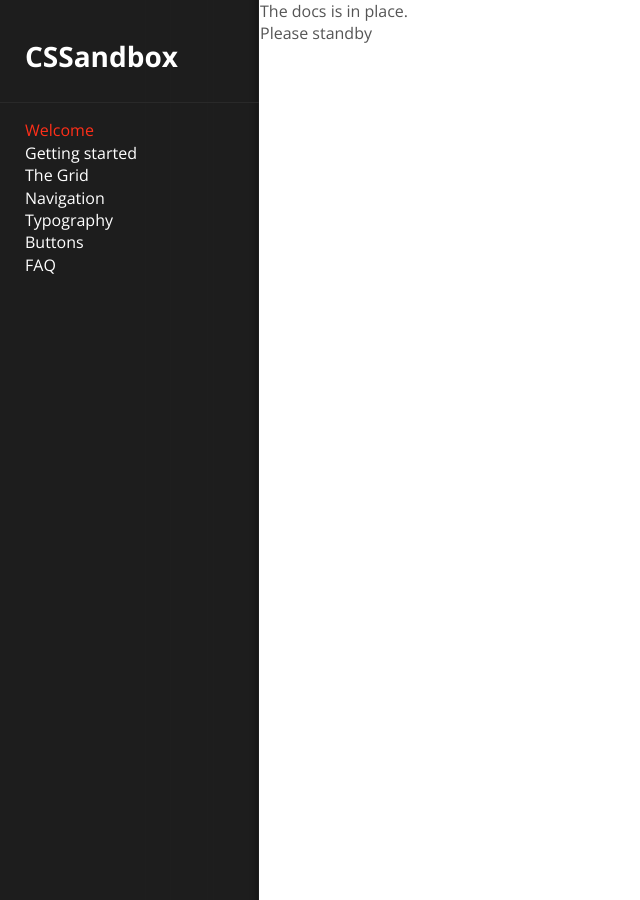
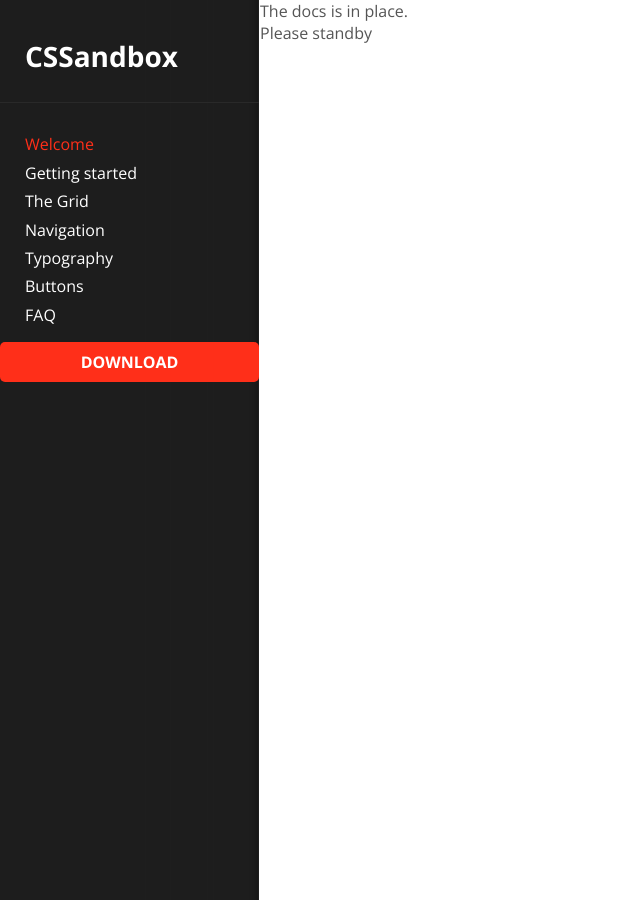
Before and after one commit to ThePixelSandbox/CSSandbox, a Jekyll site: the page built from docs/index.html, in a window 1280 px wide. Shown: the whole page, without its empty margins (0-640 px from the left). Built offline with Jekyll 4.4.1, drawn with Linux system fonts in a browser that asks for light colours.

Commit message:
Preparing docs

```diff
--- a/docs/_includes/sidebar.html
+++ b/docs/_includes/sidebar.html
@@ -8,3 +8,7 @@
 	<li><a href="#">Buttons</a></li>
 	<li><a href="#">FAQ</a></li>
 </ul>
+
+<div class="download">
+	<div class="button fluid"><a href="#">DOWNLOAD</a></div>
+</div>
--- a/docs/_scss/docs.scss
+++ b/docs/_scss/docs.scss
@@ -34,7 +34,7 @@ body {
 		font-size: em(28px);
 		border-bottom: 1px solid #292929;
 		padding: rem(45px) 0 rem(35px) rem(25px);
-		margin: 0;
+		margin: 0 0 rem(30px) 0;
 		& > a {
 			color: #fff;
 			text-decoration: none;
@@ -50,7 +50,7 @@ body {
 			font-weight: 300;
 			font-size: em(16px);
 			list-style: none;
-			margin: 0;
+			margin: 0 0 em(6px) 0;
 			& > a {
 				color: #fff;
 				text-decoration: none;
--- a/docs/public/css/docs.css
+++ b/docs/public/css/docs.css
@@ -1,6 +1,6 @@
 @import url("http://fonts.googleapis.com/css?family=Open+Sans:300italic,400italic,700italic,400,700,300");
 /* ==========================================================================
-   CSSandbox version 0.0.5
+   CSSandbox version 0.0.6
    http://www.thepixelsandbox.com
    MIT License
    ========================================================================== */
@@ -1049,6 +1049,10 @@ input[type="button"] {
   .button:hover,
   input[type="button"]:hover {
     background: #ea1600; }
+  .button a,
+  input[type="button"] a {
+    color: white;
+    text-decoration: none !important; }
   .button.small,
   input[type="button"].small {
     min-height: 1.875rem;
@@ -1124,7 +1128,7 @@ body {
     font-size: 1.75em;
     border-bottom: 1px solid #292929;
     padding: 2.8125rem 0 2.1875rem 1.5625rem;
-    margin: 0; }
+    margin: 0 0 1.875rem 0; }
     .sidebar.menu h1 > a {
       color: #fff;
       text-decoration: none; }
@@ -1136,7 +1140,7 @@ body {
       font-weight: 300;
       font-size: 1em;
       list-style: none;
-      margin: 0; }
+      margin: 0 0 0.375em 0; }
       .sidebar.menu ul > li > a {
         color: #fff;
         text-decoration: none; }
--- a/scss/cssandbox/_buttons.scss
+++ b/scss/cssandbox/_buttons.scss
@@ -28,6 +28,10 @@ $button-font-weight:		600 !default;
 	font-weight: $font-weight;
 	&:hover {
 		background: darken($button-background, 9%);
+	}
+	a {
+		color: $text-color;
+		text-decoration: none !important;
 	}
 	@include transition(background-color, 200ms, linear);
 }
```
